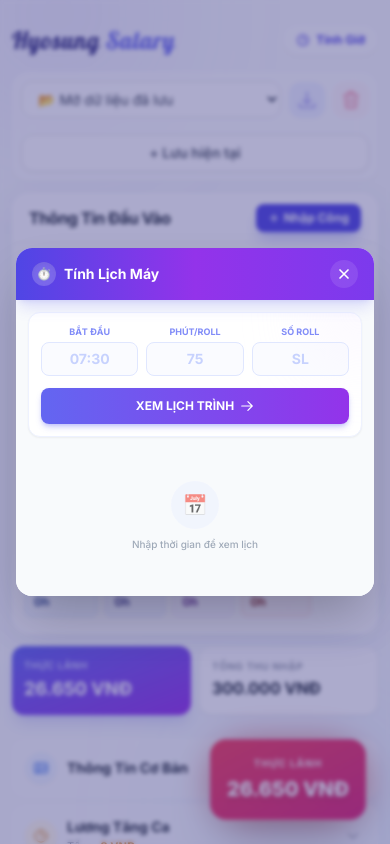
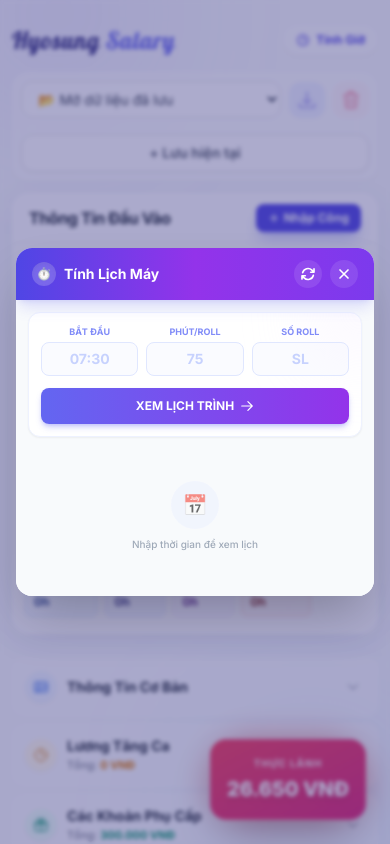
Before and after one commit to Sanbier/hyosungsalary, a React (Vite) app: page / in a window 390 px wide. Both pictures are taken after a click on the button "Tính Giờ". Shown: the top 844 px of the page. Built offline with nearby package versions, Linux system fonts and the light colour scheme.

Commit message:
Update from Studio

```diff
--- a/App.tsx
+++ b/App.tsx
@@ -151,17 +151,8 @@ function App() {
                </div>
             </GlassCard>
 
-             {/* Compact Summary Cards Mobile */}
-             <div className="grid grid-cols-2 gap-2 lg:hidden">
-                <div className="bg-gradient-to-br from-indigo-500 to-purple-600 rounded-xl p-3 text-white shadow-lg shadow-indigo-500/20">
-                  <p className="text-[10px] font-medium text-indigo-100 uppercase tracking-wider">Thực Lãnh</p>
-                  <p className="text-lg font-bold mt-0.5 truncate">{formatVND(result.thucLanh)}</p>
-                </div>
-                <div className="bg-white rounded-xl p-3 border border-gray-100 shadow-sm">
-                  <p className="text-[10px] font-bold text-gray-400 uppercase tracking-wider">Tổng Thu Nhập</p>
-                  <p className="text-base font-bold text-gray-800 mt-0.5 truncate">{formatVND(result.tongThuNhap)}</p>
-                </div>
-             </div>
+            {/* REMOVED: Compact Summary Cards Mobile (Redundant due to floating bubble) */}
+
           </div>
 
           {/* RIGHT COLUMN: RESULTS & DETAILS (lg:col-span-5) */}
--- a/components/FloatingResult.tsx
+++ b/components/FloatingResult.tsx
@@ -1,4 +1,4 @@
-import React from 'react';
+import React, { useState } from 'react';
 import { formatVND } from '../utils/format';
 
 interface FloatingResultProps {
@@ -6,16 +6,68 @@ interface FloatingResultProps {
 }
 
 const FloatingResult: React.FC<FloatingResultProps> = ({ value }) => {
+  const [showConfirm, setShowConfirm] = useState(false);
+
+  const handleReload = () => {
+    window.location.reload();
+  };
+
   return (
-    <div className="fixed bottom-[calc(1.5rem+env(safe-area-inset-bottom))] right-6 z-40 group">
+    <>
+      {/* Floating Bubble */}
+      <div
+        className="fixed bottom-[calc(1.5rem+env(safe-area-inset-bottom))] right-6 z-40 group"
+        onClick={() => setShowConfirm(true)}
+      >
         <div className="absolute inset-0 bg-red-600 blur-lg opacity-40 rounded-full animate-pulse group-hover:opacity-60 transition-opacity"></div>
-      <div className="relative bg-gradient-to-br from-rose-500 to-pink-600 text-white p-4 rounded-2xl shadow-2xl cursor-pointer transform transition-all duration-300 hover:scale-110 hover:-translate-y-2 border border-white/20 hover:from-rose-400 hover:to-pink-500">
+        <div className="relative bg-gradient-to-br from-rose-500 to-pink-600 text-white p-4 rounded-2xl shadow-2xl cursor-pointer transform transition-all duration-300 hover:scale-110 hover:-translate-y-2 border border-white/20 hover:from-rose-400 hover:to-pink-500 active:scale-95">
           <p className="text-[10px] uppercase font-bold tracking-widest text-white/90 mb-1 text-center">Thực Lãnh</p>
           <p className="text-xl font-black drop-shadow-md whitespace-nowrap">
             {formatVND(value)}
           </p>
         </div>
       </div>
+
+      {/* Confirmation Modal */}
+      {showConfirm && (
+        <div className="fixed inset-0 z-[100] flex items-center justify-center p-4" onClick={() => setShowConfirm(false)}>
+          {/* Backdrop */}
+          <div className="absolute inset-0 bg-slate-900/60 backdrop-blur-sm animate-fade-in"></div>
+
+          {/* Dialog */}
+          <div
+            className="relative w-full max-w-xs bg-white/90 backdrop-blur-xl border border-white/60 rounded-2xl shadow-2xl overflow-hidden animate-fade-in-scale p-5 text-center"
+            onClick={(e) => e.stopPropagation()}
+          >
+            <div className="w-12 h-12 bg-indigo-50 rounded-full flex items-center justify-center mx-auto mb-3 shadow-inner">
+              <svg xmlns="http://www.w3.org/2000/svg" fill="none" viewBox="0 0 24 24" strokeWidth={2} stroke="currentColor" className="w-6 h-6 text-indigo-600">
+                <path strokeLinecap="round" strokeLinejoin="round" d="M16.023 9.348h4.992v-.001M2.985 19.644v-4.992m0 0h4.992m-4.993 0 3.181 3.183a8.25 8.25 0 0 0 13.803-3.7M4.031 9.865a8.25 8.25 0 0 1 13.803-3.7l3.181 3.182m0-4.991v4.99" />
+              </svg>
+            </div>
+
+            <h3 className="text-lg font-bold text-slate-800 mb-1">Tải lại trang?</h3>
+            <p className="text-xs text-slate-500 mb-5 leading-relaxed">
+              Mọi thay đổi chưa lưu sẽ bị mất.<br/>Bạn có chắc chắn muốn làm mới không?
+            </p>
+
+            <div className="grid grid-cols-2 gap-3">
+              <button
+                onClick={() => setShowConfirm(false)}
+                className="py-2.5 px-4 rounded-xl border border-slate-200 bg-slate-50 hover:bg-slate-100 text-slate-600 text-sm font-semibold transition-all active:scale-95"
+              >
+                Hủy
+              </button>
+              <button
+                onClick={handleReload}
+                className="py-2.5 px-4 rounded-xl bg-gradient-to-r from-indigo-500 to-purple-600 hover:from-indigo-600 hover:to-purple-700 text-white text-sm font-bold shadow-lg shadow-indigo-500/20 transition-all active:scale-95"
+              >
+                Đồng Ý
+              </button>
+            </div>
+          </div>
+        </div>
+      )}
+    </>
   );
 };
 
--- a/components/TimeCalculatorModal.tsx
+++ b/components/TimeCalculatorModal.tsx
@@ -83,6 +83,14 @@ const TimeCalculatorModal: React.FC<TimeCalculatorModalProps> = ({ isOpen, onClo
     }, 200);
   };
 
+  const handleReset = () => {
+    setStartTime('');
+    setRunTime('');
+    setNumRolls('');
+    setSchedule([]);
+    setError('');
+  };
+
   return (
     <div className="fixed inset-0 z-[60] flex items-center justify-center p-4" onClick={onClose}>
       {/* Backdrop */}
@@ -99,14 +107,26 @@ const TimeCalculatorModal: React.FC<TimeCalculatorModalProps> = ({ isOpen, onClo
                 <span className="w-6 h-6 rounded-full bg-white/20 backdrop-blur-md flex items-center justify-center text-xs shadow-inner">⏱️</span>
                 Tính Lịch Máy
             </h2>
+            <div className="flex items-center gap-2">
+                <button
+                    onClick={handleReset}
+                    className="w-7 h-7 rounded-full bg-white/10 hover:bg-white/20 flex items-center justify-center text-white transition-colors"
+                    title="Làm mới"
+                >
+                    <svg xmlns="http://www.w3.org/2000/svg" fill="none" viewBox="0 0 24 24" strokeWidth={2.5} stroke="currentColor" className="w-4 h-4">
+                        <path strokeLinecap="round" strokeLinejoin="round" d="M16.023 9.348h4.992v-.001M2.985 19.644v-4.992m0 0h4.992m-4.993 0 3.181 3.183a8.25 8.25 0 0 0 13.803-3.7M4.031 9.865a8.25 8.25 0 0 1 13.803-3.7l3.181 3.182m0-4.991v4.99" />
+                    </svg>
+                </button>
                 <button
                     onClick={onClose}
                     className="w-7 h-7 rounded-full bg-white/10 hover:bg-white/20 flex items-center justify-center text-white transition-colors"
+                    title="Đóng"
                 >
                     <svg xmlns="http://www.w3.org/2000/svg" fill="none" viewBox="0 0 24 24" strokeWidth={2.5} stroke="currentColor" className="w-4 h-4">
                         <path strokeLinecap="round" strokeLinejoin="round" d="M6 18 18 6M6 6l12 12" />
                     </svg>
                 </button>
+            </div>
         </div>
 
         {/* Scrollable Content */}
```
Lines whose indentation alone changed are shown as unchanged.
